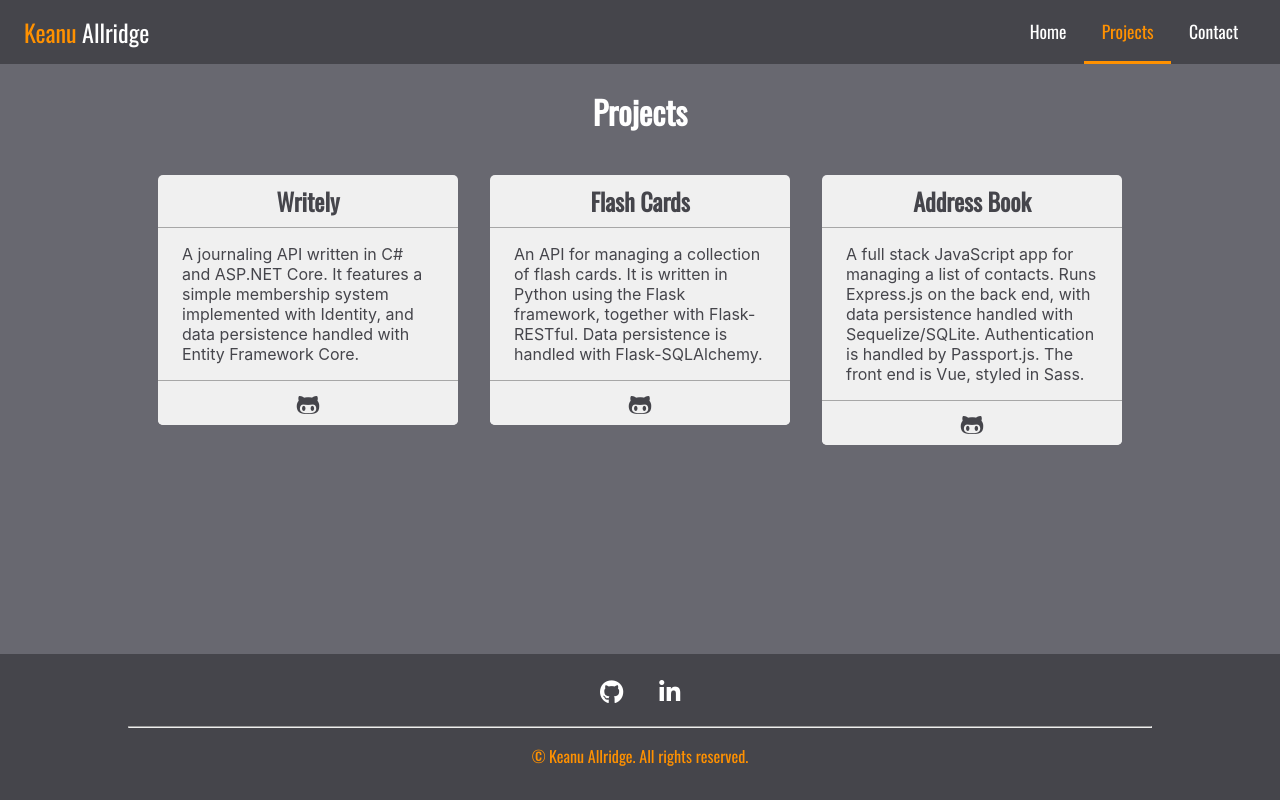
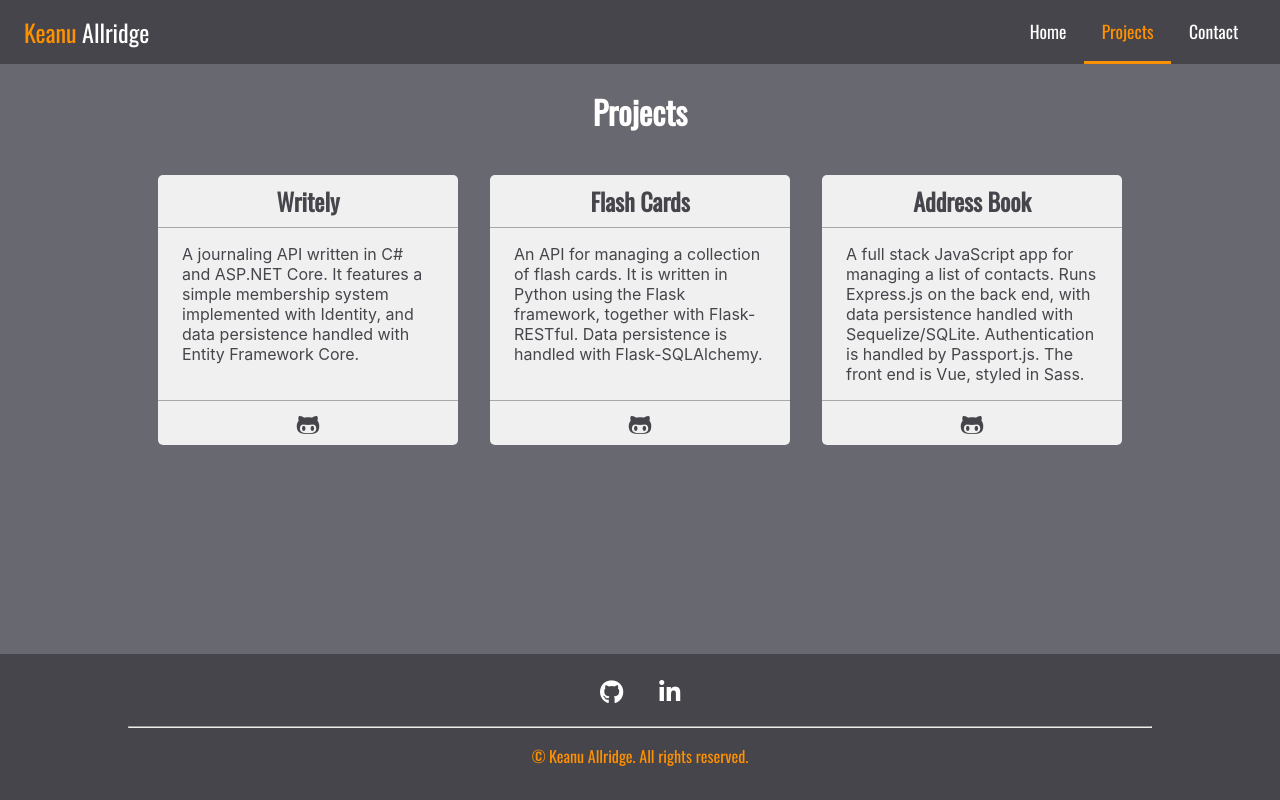
Before and after one commit to Kianek/vue-portfolio, a Vue app: page /projects in a window 1280 px wide. Built offline with nearby package versions, Linux system fonts and the light colour scheme.

Commit message:
phone convo

```diff
--- a/src/App.vue
+++ b/src/App.vue
@@ -1,7 +1,7 @@
 <template>
   <div id="app">
     <Navbar />
-    <router-view></router-view>
+    <router-view />
     <Footer />
   </div>
 </template>
@@ -22,6 +22,92 @@ export default {
 <style lang="scss">
 @import "./styles.scss";
 
+
+// == Fade
+//
+.fade-enter-active,
+.fade-leave-active {
+  transition: opacity 100ms ease-in-out;
+}
+
+.fade-enter,
+.fade-leave-to {
+  opacity: 0;
+}
+
+* {
+  margin: 0;
+  padding: 0;
+  box-sizing: border-box;
+}
+
+body {
+  background-color: $bg-primary;
+  overflow-y: scroll;
+}
+
+h1,
+h2,
+h3,
+p,
+ul,
+li {
+  color: $white;
+}
+
+h1,
+h2,
+h3 {
+  font-family: Oswald, Arial, sans-serif;
+}
+
+p {
+  color: $white;
+  padding: 0 1em 1em;
+}
+
+a {
+  transition: 0.125s;
+}
+
+.container {
+  margin: auto;
+  width: 90%;
+}
+
+.heading {
+  margin-bottom: 1.5rem;
+  text-align: center;
+}
+
+.icon {
+  font-size: 1.75rem;
+}
+
+.justify-lt {
+  text-justify: left;
+}
+
+.margin-top {
+  margin-top: 1.5rem;
+}
+
+.margin-bottom {
+  margin-top: 1.5rem;
+}
+
+.panel {
+  background-color: $bg-panel;
+  border-radius: 2px;
+  display: flex;
+  flex-direction: column;
+  align-items: center;
+  justify-content: center;
+  margin-bottom: 1.5rem;
+  overflow: hidden;
+  width: 100%;
+}
+
 body {
   background-color: $bg-primary;
   margin: 0;
--- a/src/components/Project.vue
+++ b/src/components/Project.vue
@@ -31,7 +31,6 @@ $bg: #f0f0f0;
   align-items: center;
   justify-content: center;
   margin-bottom: 3rem;
-  overflow: hidden;
   width: 100%;
 
   h2 {
@@ -41,15 +40,16 @@ $bg: #f0f0f0;
     text-align: center;
     padding: 0.5rem;
     border-bottom: 1px solid darken(#c0c0c0, 10%);
+    flex: 0 0 auto;
   }
 
   p {
     @extend %font-content;
     padding: 1rem 1.5rem;
+    flex: 1 1 auto;
   }
 
   .project-link {
-    background-color: $bg;
     border-top: 1px solid darken(#c0c0c0, 10%);
     color: $bg-secondary;
     font-size: 1.5rem;
@@ -69,7 +69,6 @@ $bg: #f0f0f0;
 @media screen and (min-width: 600px) {
   .project {
     margin: 1rem;
-    height: 100%;
     width: 300px;
   }
 }
--- a/src/styles.scss
+++ b/src/styles.scss
@@ -28,75 +28,3 @@ $content-font-weight: 400;
   font-weight: $content-font-weight;
   color: $color-text;
 }
-
-* {
-  margin: 0;
-  padding: 0;
-  box-sizing: border-box;
-}
-
-body {
-  background-color: $bg-primary;
-}
-
-h1,
-h2,
-h3,
-p,
-ul,
-li {
-  color: $white;
-}
-
-h1,
-h2,
-h3 {
-  font-family: Oswald, Arial, sans-serif;
-}
-
-p {
-  color: $white;
-  padding: 0 1em 1em;
-}
-
-a {
-  transition: 0.125s;
-}
-
-.container {
-  margin: auto;
-  width: 90%;
-}
-
-.heading {
-  margin-bottom: 1.5rem;
-  text-align: center;
-}
-
-.icon {
-  font-size: 1.75rem;
-}
-
-.justify-lt {
-  text-justify: left;
-}
-
-.margin-top {
-  margin-top: 1.5rem;
-}
-
-.margin-bottom {
-  margin-top: 1.5rem;
-}
-
-.panel {
-  background-color: $bg-panel;
-  border-radius: 2px;
-  display: flex;
-  flex-direction: column;
-  align-items: center;
-  justify-content: center;
-  margin-bottom: 1.5rem;
-  overflow: hidden;
-  width: 100%;
-}
```
